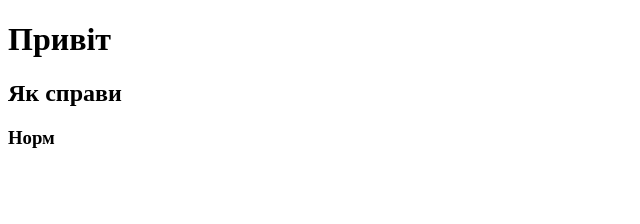
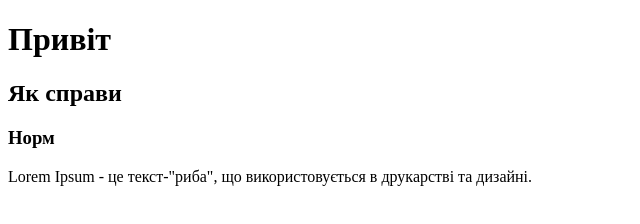
Before and after one commit to Alsvi69/Tutorial, a plain HTML site: page index.html in a window 1280 px wide. Shown: the whole page, without its empty margins (0-640 px from the left). Drawn offline with Linux system fonts and the light colour scheme.

Commit message:
Update index.html

```diff
--- a/index.html
+++ b/index.html
@@ -12,6 +12,7 @@
     <h1>Привіт</h1>
     <h2>Як справи</h2>
     <h3>Норм</h3>
+    <p>Lorem Ipsum - це текст-"риба", що використовується в друкарстві та дизайні.</p>
 </body>
 
 </html>
```
